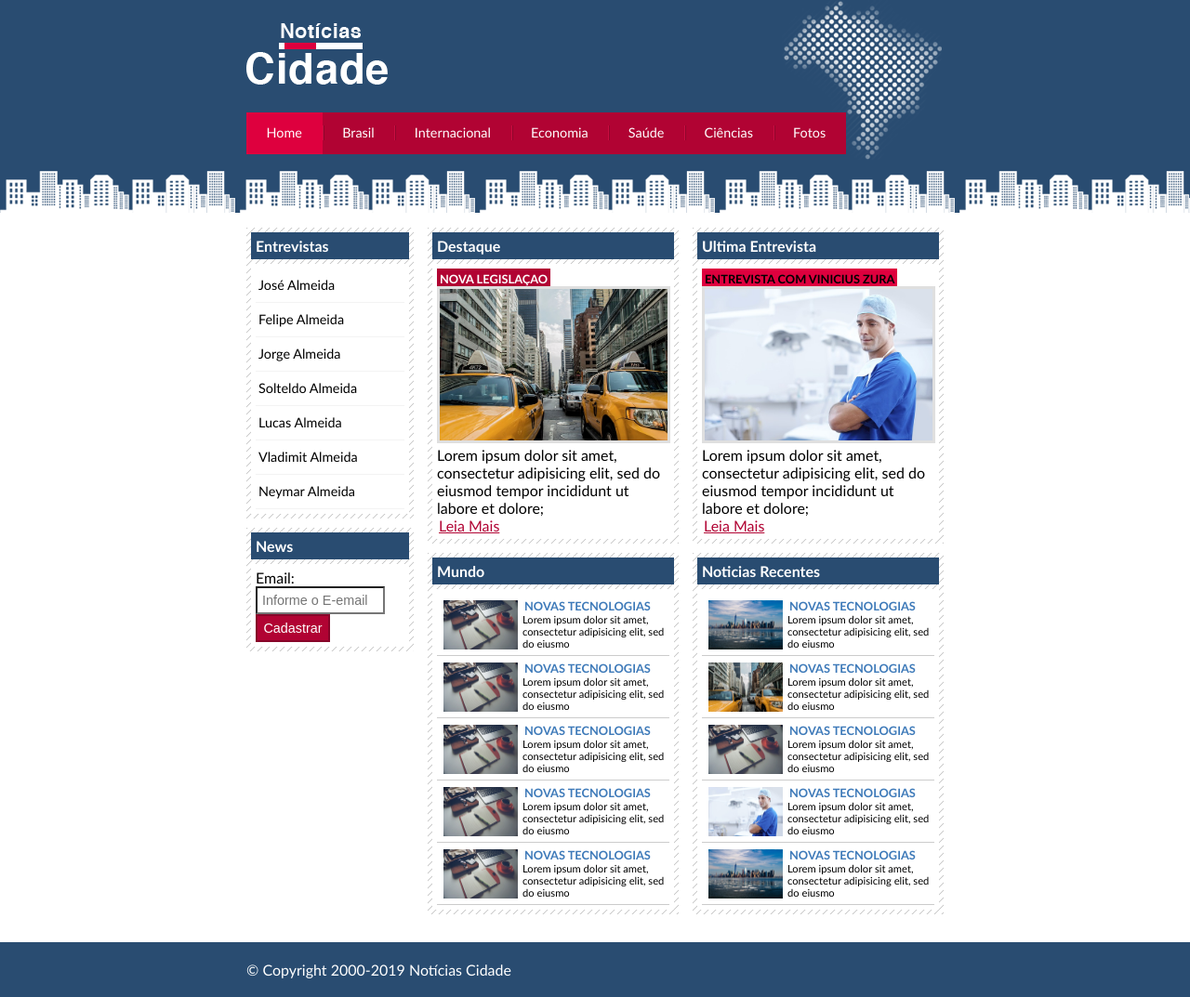
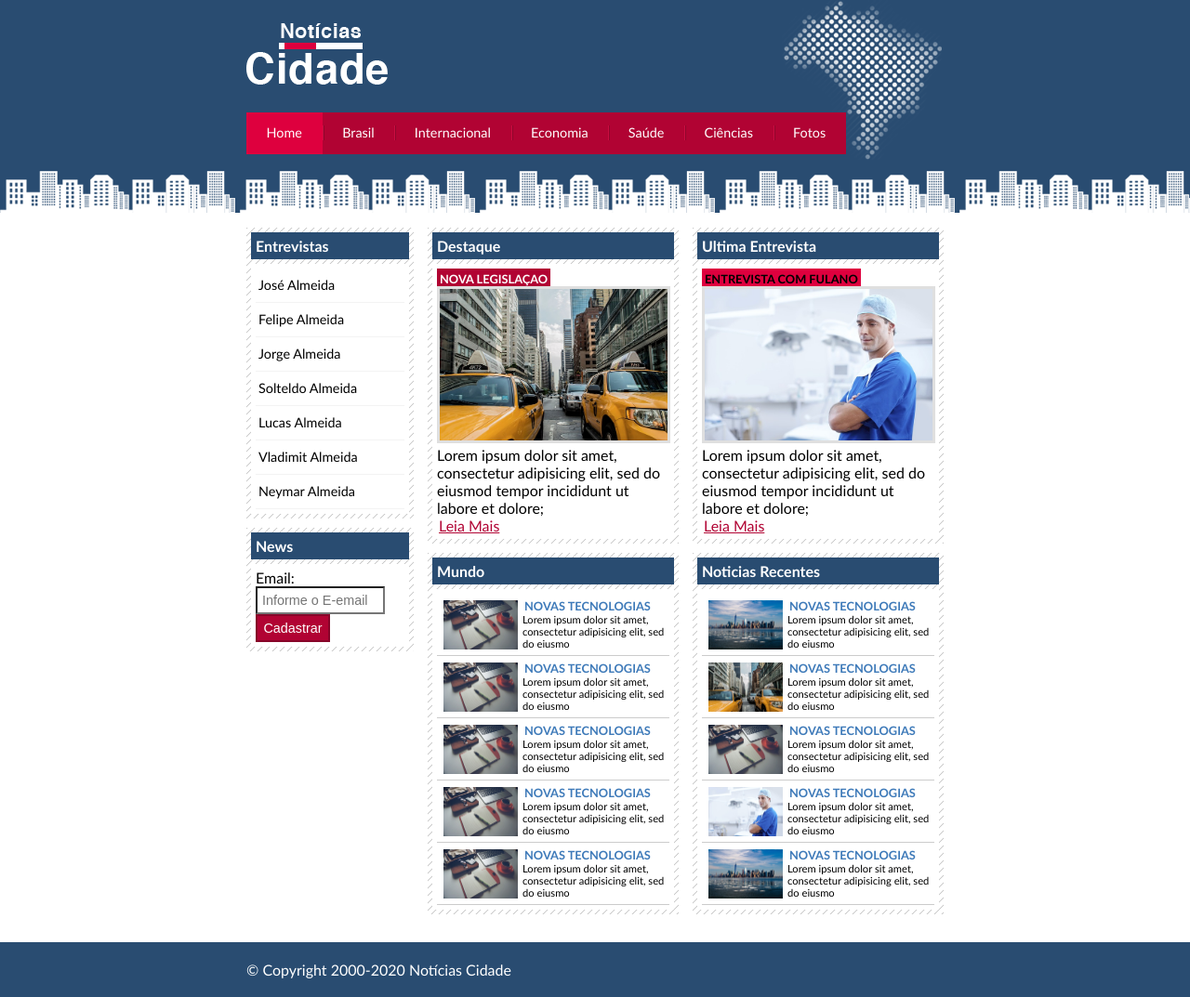
Before and after one commit to vinicius4g/P-gina-Fake-Portal-da-Cidade, a plain HTML site: page index.html in a window 1280 px wide. Shown: the whole page at 93% size. Drawn offline with Linux system fonts and the light colour scheme.

```diff
--- a/index.html
+++ b/index.html
@@ -112,7 +112,7 @@
 						<h2>Ultima Entrevista</h2>
 						<div class="caixa-conteudo">
 
-							<h3>Entrevista com Vinicius Zura</h3>
+							<h3>Entrevista com Fulano</h3>
 							<img class="imagem-principal" src="imagens/doutor.jpg" width="100%">
 							<p>
 								Lorem ipsum dolor sit amet, consectetur adipisicing elit, sed do eiusmod
@@ -215,7 +215,7 @@
 
 		<div id="container-rodape" style="clear: both;">
 			<div id="rodape">
-				&copy; Copyright 2000-2019 Notícias Cidade
+				&copy; Copyright 2000-2020 Notícias Cidade
 			</div>
 		</div>
 
```
Also changed, not shown: brasil.html (+1 -1 lines), fotos.html (+1 -1 lines), nova-legislacao.html (+1 -1 lines), screenshots/pag_brasil_1.png (added), screenshots/pag_brasil_2.png (added), screenshots/pag_fotos_1.png (added), screenshots/pag_fotos_2.png (added), screenshots/pag_home_1.png (added), screenshots/pag_home_2.png (added), screenshots/pag_nova-lesgilacao.png (added), 1 other file.
